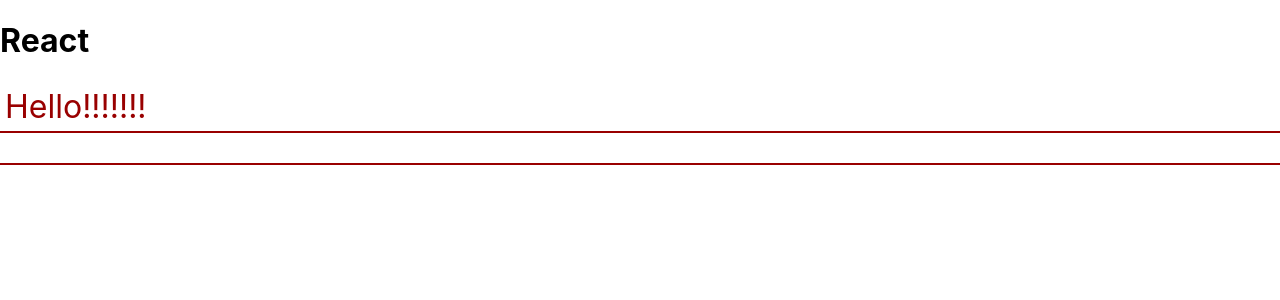
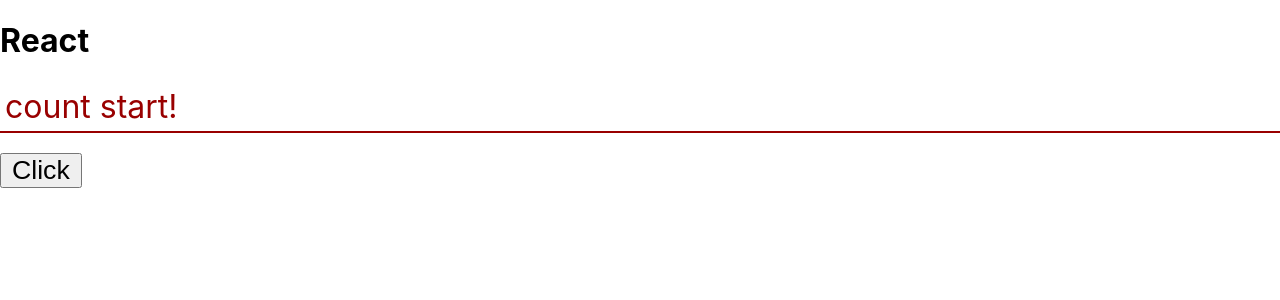
Before and after one commit to hiroyannnn/react-next-tutorial, a React (Create React App) app in the folder react_app/: page / in a window 1280 px wide. Shown: the top 300 px of the page. Built offline with nearby package versions, Linux system fonts and the light colour scheme.

Commit message:
add onClick

```diff
--- a/react_app/src/App.js
+++ b/react_app/src/App.js
@@ -1,5 +1,5 @@
 import React,{Component} from 'react';
-// import Rect from './Rect'
+import Rect from './Rect'
 import './App.css';
 
 class App extends Component {
@@ -18,19 +18,23 @@
   constructor(props){
     super(props)
     this.state = {
-      msg:'Hello',
+      counter:0,
+      msg:'count start!',
     }
-    let timer = setInterval(()=>{
-      this.setState((state)=>({
-        msg: state.msg + "!"
-      }))
-    }, 1000)
+    this.doAction = this.doAction.bind(this)
   }
+  doAction(e){
+    this.setState((state)=>({
+      counter: state.counter + 1,
+      msg: 'count: ' + state.counter
+    }))
+  }
+
   render (){
     return <div>
       <h1>React</h1>
       <p style={this.msgStyle}>{this.state.msg}</p>
-      <p style={this.msgStyle}>{this.props.msg}</p>
+      <button style={this.btnStyle} onClick={this.doAction}>Click</button>
     </div>
   }
 }
```
